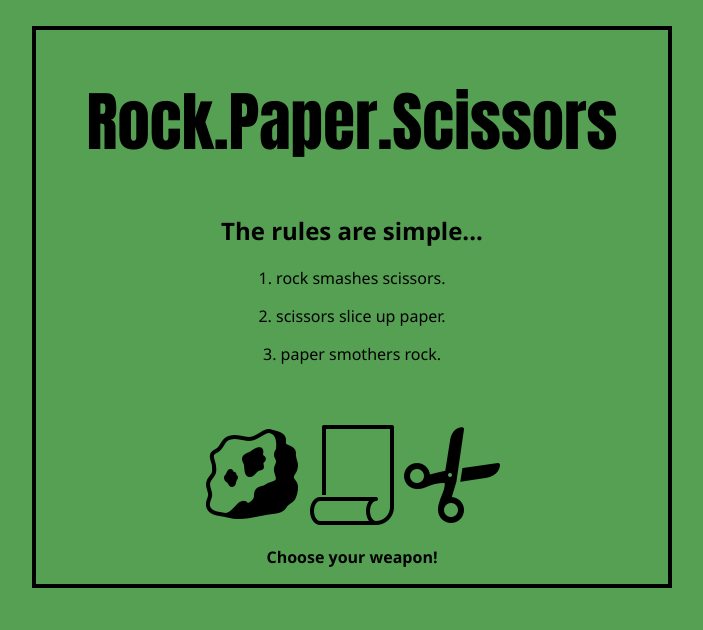
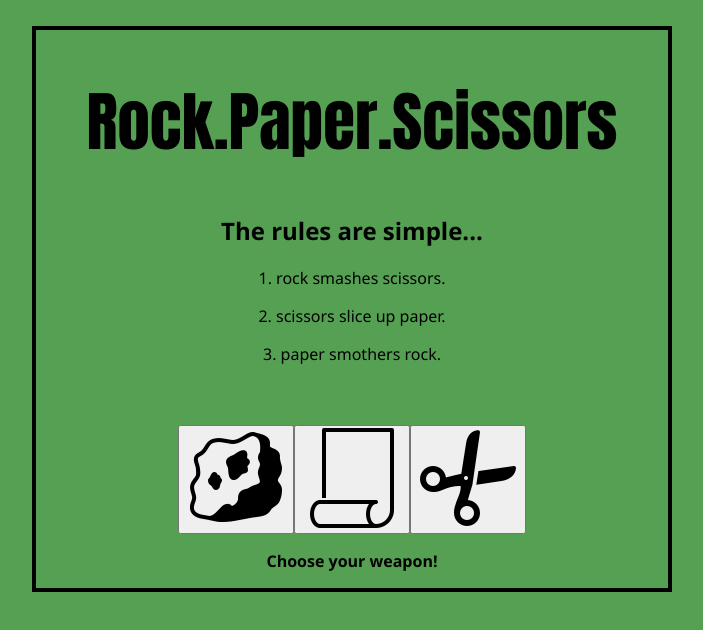
Before and after one commit to Alex-Bellamy/rock_paper_scissors, a React (Create React App) app: page / in a window 1280 px wide. Shown: the top 630 px of the page, without its empty margins (288-991 px from the left). Built offline with nearby package versions, Linux system fonts and the light colour scheme.

Commit message:
assigning buttons to game play symbols, onclick events tothe aforementioned and startGame function

```diff
--- a/src/App.jsx
+++ b/src/App.jsx
@@ -1,6 +1,10 @@
 import React, { Component } from 'react';
 
 class App extends Component {
+
+startGame = (e) => {
+  const playerWeapon = e.target.id;
+}
 
 render() {
 return (
@@ -10,9 +14,9 @@ class App extends Component {
    <p id="rules-1">1. rock smashes scissors.</p>
    <p id="rules-2">2. scissors slice up paper.</p>
    <p id="rules-3">3. paper smothers rock.</p> <br/> <br/>
-      <img id="rock" src={require('./assets/rock.png')} alt="rock" />
-      <img id="paper" src={require('./assets/paper.png')} alt="paper" />
-      <img id="scissors" src={require('./assets/scissors.png')} alt="scissors" />
+   <button onClick={this.startGame.bind(this)}> <img id="rock" src={require('./assets/rock.png')} alt="rock" /> </button>
+   <button onClick={this.startGame.bind(this)}> <img id="paper" src={require('./assets/paper.png')} alt="paper" /> </button>
+   <button onClick={this.startGame.bind(this)}> <img id="scissors" src={require('./assets/scissors.png')} alt="scissors" /> </button>
    <p><strong>Choose your weapon!</strong></p>
  </div>
   )
```
Lines whose indentation alone changed are shown as unchanged.
